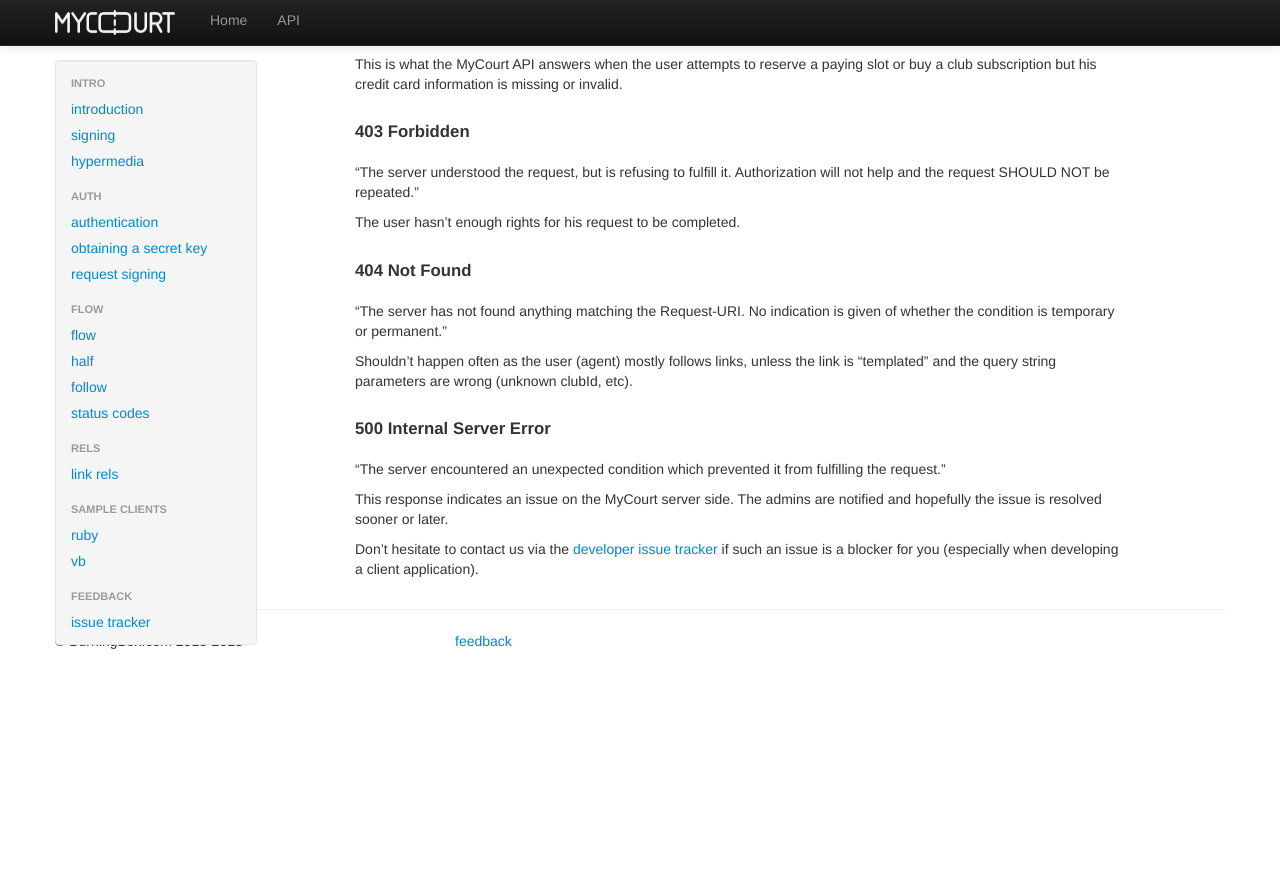
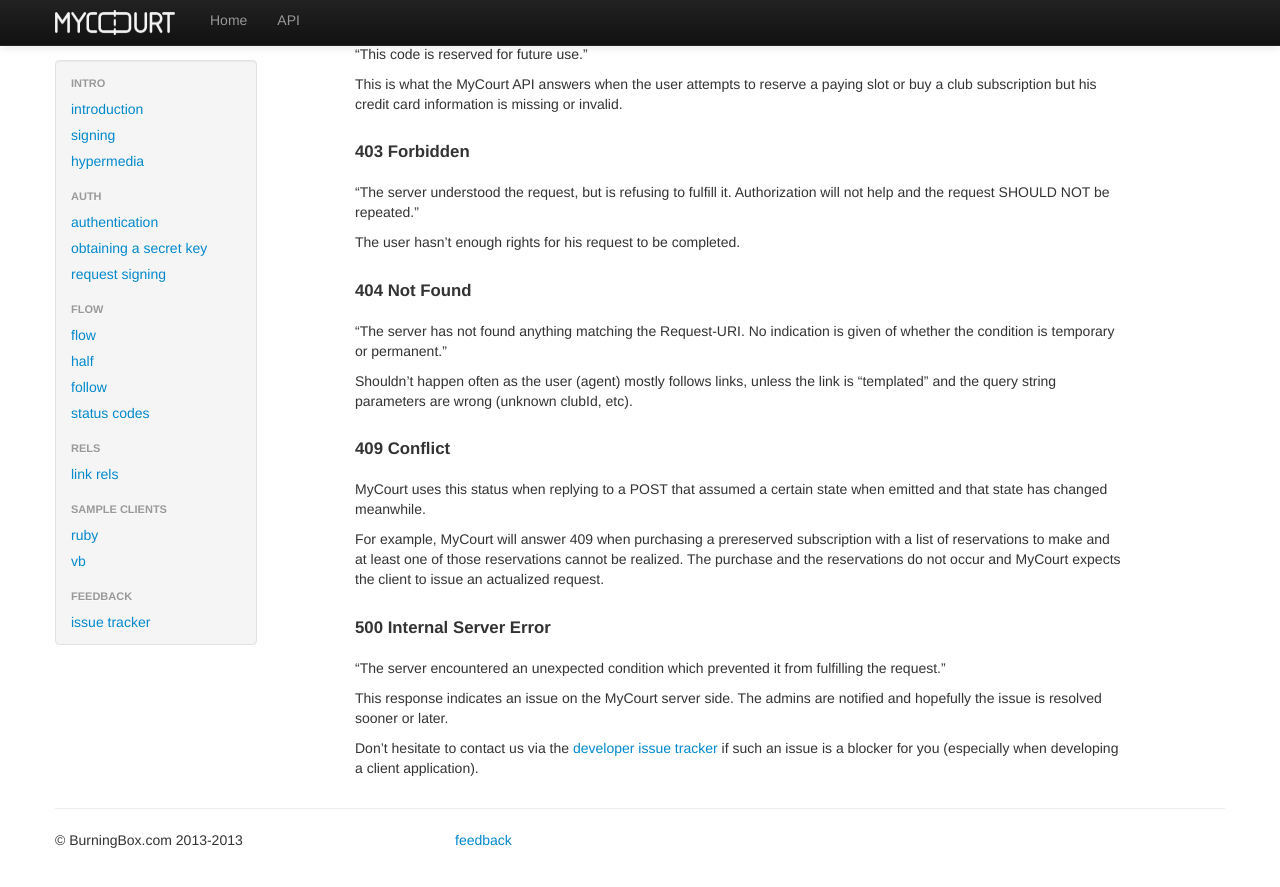
Before and after one commit to mycourtpro/mycourtpro.github.io, a Jekyll site: the page built from api/flow.md, in a window 1280 px wide and 900 px high, scrolled down 3520 px. Shown: the top 887 px of the window. Built offline with Jekyll 4.4.1, drawn with Linux system fonts in a browser that asks for light colours; before the commit the page ends 4221 px from its top, so only the background shows below that.

Commit message:
document 409 answer

```diff
--- a/api/flow.md
+++ b/api/flow.md
@@ -134,6 +134,7 @@ Here is a refresher on the codes the MyCourt API may return:
 * [402 Payment Required](#402-payment-required)
 * [403 Forbidden](#403-forbidden)
 * [404 Not Found](#404-not-found)
+* [409 Conflict](#409-conflict)
 * [500 Internal Server Error](#500-internal-server-error)
 
 
@@ -183,6 +184,12 @@ The user hasn't enough rights for his request to be completed.
 
 Shouldn't happen often as the user (agent) mostly follows links, unless the link is "templated" and the query string parameters are wrong (unknown clubId, etc).
 
+<h3 id="409-conflict">409 Conflict</h3>
+
+MyCourt uses this status when replying to a POST that assumed a certain state when emitted and that state has changed meanwhile.
+
+For example, MyCourt will answer 409 when purchasing a prereserved subscription with a list of reservations to make and at least one of those reservations cannot be realized. The purchase and the reservations do not occur and MyCourt expects the client to issue an actualized request.
+
 <h3 id="500-internal-server-error">500 Internal Server Error</h3>
 
 "The server encountered an unexpected condition which prevented it from fulfilling the request."
```
